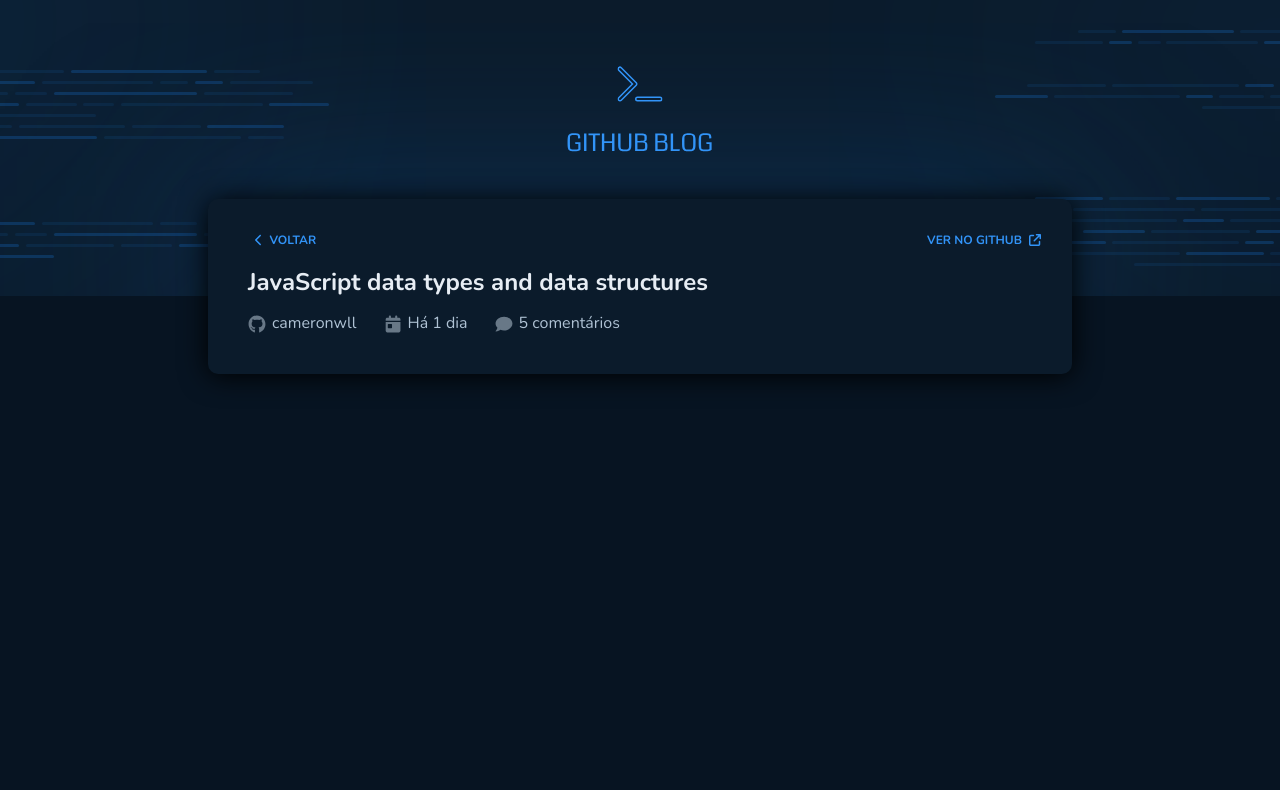
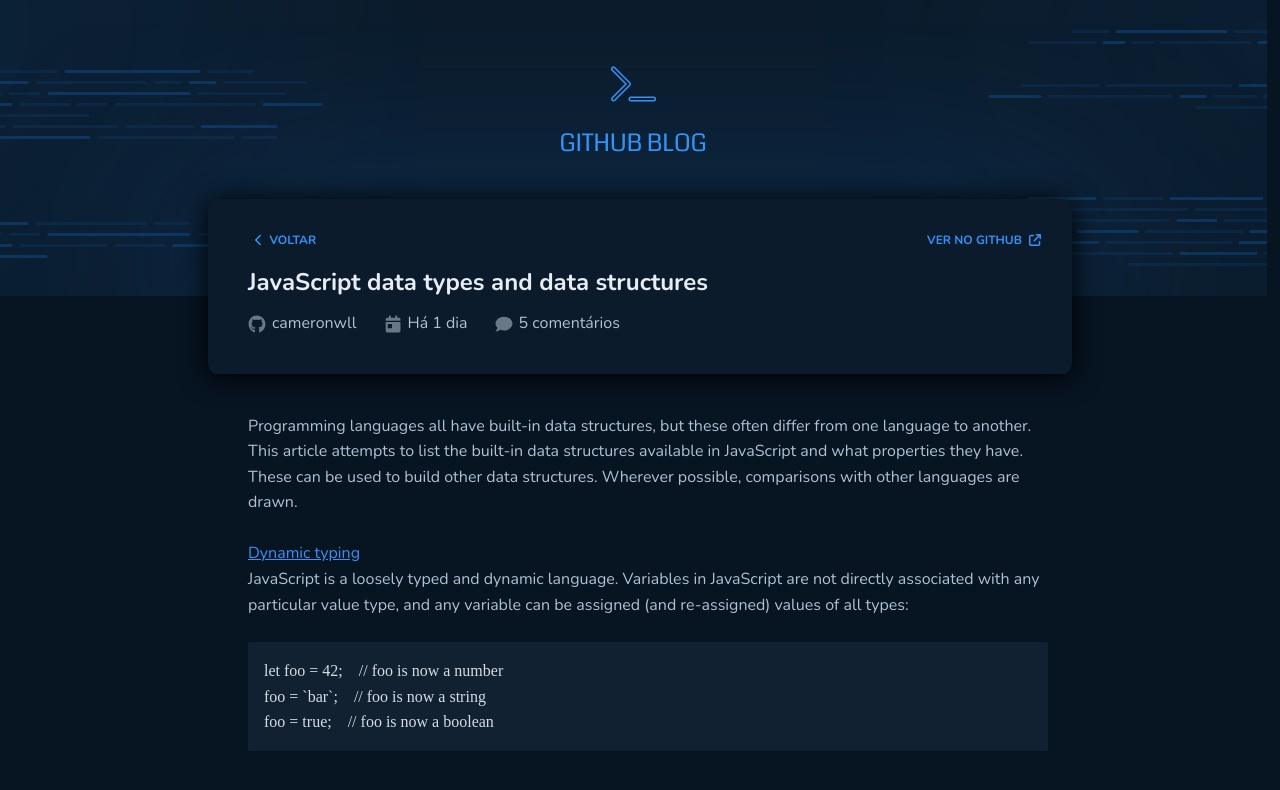
Before and after one commit to Guilherme549/GitHub-Blogs, a React (Vite) app in the folder github-blogs/: page /post in a window 1280 px wide. Shown: the top 790 px of the page. Built offline with nearby package versions, Linux system fonts and the light colour scheme.

Commit message:
PostContainer

```diff
--- a/github-blogs/src/components/Header/styles.ts
+++ b/github-blogs/src/components/Header/styles.ts
@@ -1,7 +1,7 @@
 import styled from "styled-components";
 
 export const HeaderContainer = styled.header`
-    width: 100vw;
+    width: 99vw;
     height: 18.5rem;
     background-image: url('./Cover.svg');
     background-size: cover;
--- a/github-blogs/src/pages/PostContent/index.tsx
+++ b/github-blogs/src/pages/PostContent/index.tsx
@@ -1,10 +1,29 @@
 import { HeaderProfile } from "../../components/Profile/HeaderProfile";
+import { ContentContainer } from "./styles";
 
 export function PostContent(){
     return(
         <>
         <HeaderProfile styleSelect="PostInto"/>
 
+        <ContentContainer>
+            <div>
+                <p>
+                Programming languages all have built-in data structures, but these often differ from one language to another. This article attempts to list the built-in data structures available in JavaScript and what properties they have. These can be used to build other data structures. Wherever possible, comparisons with other languages are drawn.
+                <br />
+                <br />
+                <a href="#">Dynamic typing</a>
+                <br />
+                JavaScript is a loosely typed and dynamic language. Variables in JavaScript are not directly associated with any particular value type, and any variable can be assigned (and re-assigned) values of all types:
+                </p>
+            </div>
+            <pre >
+            <code>let foo = 42;    // foo is now a number</code>
+            <code>foo = `bar`;    // foo is now a string</code>
+            <code>foo = true;    // foo is now a boolean</code>
+
+            </pre>
+        </ContentContainer>
 
         </>
     )
--- a/github-blogs/src/pages/PostContent/styles.ts
+++ b/github-blogs/src/pages/PostContent/styles.ts
@@ -0,0 +1,35 @@
+import styled from "styled-components";
+import { mixins } from "../../styles/mixins";
+
+export const ContentContainer = styled.div`
+    width: 54rem;
+    padding: 2.5rem;
+
+    div{
+        ${mixins.fonts.textM}
+        width: 50rem;
+        margin-bottom: 24px;
+
+        a {
+            color: ${props => props.theme.colors.blue};
+        }
+    }
+
+    pre{
+        background-color: ${props => props.theme.colors["base-post"]};
+
+        width: 50rem;
+        padding: 1rem;
+
+        border-radius: 2px;
+
+        code {
+            ${mixins.fonts.code}
+            display: block;
+            color:  #D5DCE3;
+
+
+        }
+    }
+
+`
--- a/github-blogs/src/styles/mixins.ts
+++ b/github-blogs/src/styles/mixins.ts
@@ -42,6 +42,13 @@
             font-weight: bold;
             line-height: 160%;
             font-size: 12px;
+        `,
+
+        code: css`
+        font-family: "Fira Code", serif;
+        font-weight: 500;
+        line-height: 160%;
+        font-size: 16px;
         `
     }
 }
```
